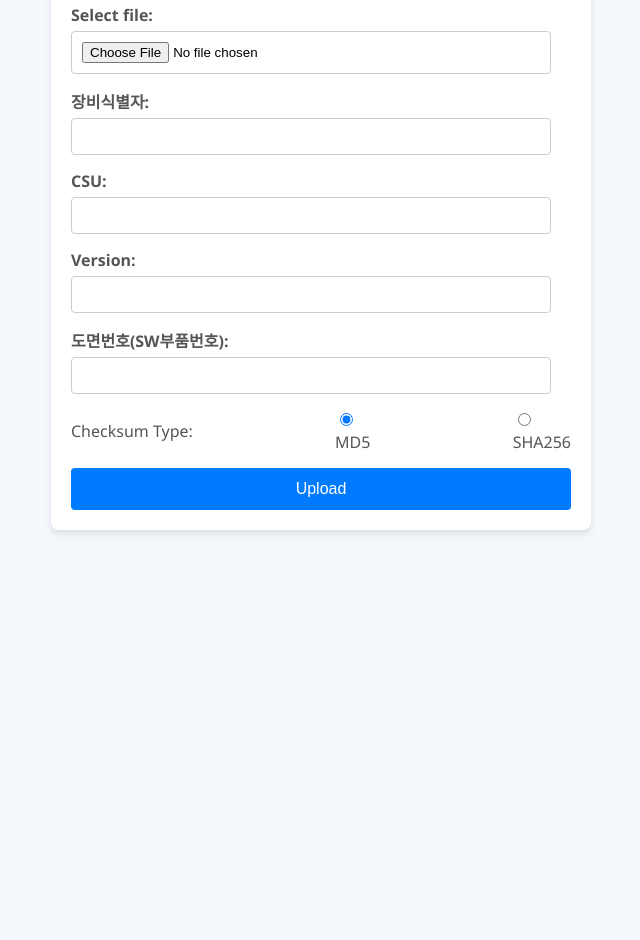
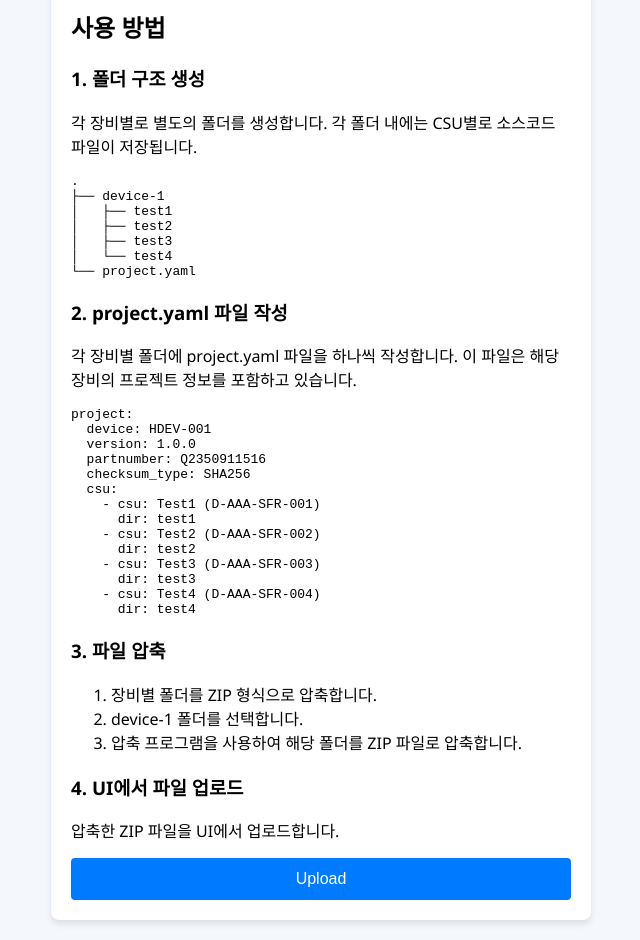
Before and after one commit to keinus/make_sps, a plain HTML site: page static/index.html in a window 1280 px wide. Shown: the part 205-1145 px from the top of the page, without its empty margins (319-959 px from the left). Before the commit the page ends 840 px from the top, so only its background shows below. Drawn offline with Linux system fonts and the light colour scheme.

```diff
--- a/resources/gui.html
+++ b/static/index.html
@@ -2,6 +2,7 @@
 <html lang="en">
   <head>
     <meta charset="UTF-8" />
+    <link rel="icon" href="/static/favicon.ico"> <meta name="viewport" content="width=device-width, initial-scale=1.0">
     <title>Make SPS Project</title>
     <style>
       body {
@@ -105,47 +106,45 @@
           <input type="file" id="file" name="file" />
         </div>
 
-        <div class="form-group">
-          <label for="device">장비식별자:</label>
-          <input type="text" id="device" name="device" />
-        </div>
+        <div class="form-group instructions">
+          <h2>사용 방법</h2>
 
-        <div class="form-group">
-          <label for="csu">CSU:</label>
-          <input type="text" id="csu" name="csu" />
-        </div>
+          <h3>1. 폴더 구조 생성</h3>
+          <p>각 장비별로 별도의 폴더를 생성합니다. 각 폴더 내에는 CSU별로 소스코드 파일이 저장됩니다.</p>
+          <pre><code>.
+├── device-1
+│   ├── test1
+│   ├── test2
+│   ├── test3
+│   └── test4
+└── project.yaml</code></pre>
 
-        <div class="form-group">
-          <label for="version">Version:</label>
-          <input type="text" id="version" name="version" />
-        </div>
+          <h3>2. project.yaml 파일 작성</h3>
+          <p>각 장비별 폴더에 project.yaml 파일을 하나씩 작성합니다. 이 파일은 해당 장비의 프로젝트 정보를 포함하고 있습니다.</p>
+          <pre><code>project:
+  device: HDEV-001
+  version: 1.0.0
+  partnumber: Q2350911516
+  checksum_type: SHA256
+  csu:
+    - csu: Test1 (D-AAA-SFR-001)
+      dir: test1
+    - csu: Test2 (D-AAA-SFR-002)
+      dir: test2
+    - csu: Test3 (D-AAA-SFR-003)
+      dir: test3
+    - csu: Test4 (D-AAA-SFR-004)
+      dir: test4</code></pre>
 
-        <div class="form-group">
-          <label for="partnumber">도면번호(SW부품번호):</label>
-          <input type="text" id="partnumber" name="partnumber" />
-        </div>
+          <h3>3. 파일 압축</h3>
+          <ol>
+            <li>장비별 폴더를 ZIP 형식으로 압축합니다.</li>
+            <li>device-1 폴더를 선택합니다.</li>
+            <li>압축 프로그램을 사용하여 해당 폴더를 ZIP 파일로 압축합니다.</li>
+          </ol>
 
-        <div class="form-group radio-group">
-          <label> Checksum Type:</label>
-          <div>
-            <input
-              type="radio"
-              id="checksum-md5"
-              name="checksum_type"
-              value="MD5"
-              checked
-            />
-            <label for="checksum-md5">MD5</label>
-          </div>
-          <div>
-            <input
-              type="radio"
-              id="checksum-sha256"
-              name="checksum_type"
-              value="SHA256"
-            />
-            <label for="checksum-sha256">SHA256</label>
-          </div>
+          <h3>4. UI에서 파일 업로드</h3>
+          <p>압축한 ZIP 파일을 UI에서 업로드합니다.</p>
         </div>
 
         <button type="submit">Upload</button>
@@ -165,26 +164,13 @@
 
           // Show loading spinner (not implemented in this example)
           const fileInput = document.getElementById("file");
-          const device = document.getElementById("device").value;
-          const csu = document.getElementById("csu").value;
-          const version = document.getElementById("version").value;
-          const partnumber = document.getElementById("partnumber").value;
-          const checksumType = document.querySelector(
-            'input[name="checksum_type"]:checked'
-          ).value;
 
           if (!fileInput.files.length) {
             alert("Please select a file to upload.");
             return;
           }
 
-          const dataToSend = {
-            device: device,
-            csu: csu,
-            version: version,
-            partnumber: partnumber,
-            checksum_type: checksumType
-          };
+          const dataToSend = {};
 
           const formData = new FormData();
           formData.append("file", fileInput.files[0]);
```
Also changed, not shown: resources/index.html (deleted, +0 -26 lines), static/favicon.ico (added), static/scripts.js (added), static/styles.css (renamed from resources/styles.css), 5 other files.
